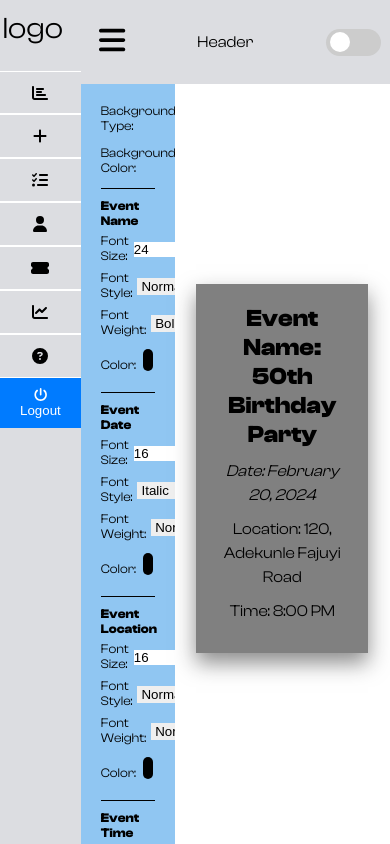
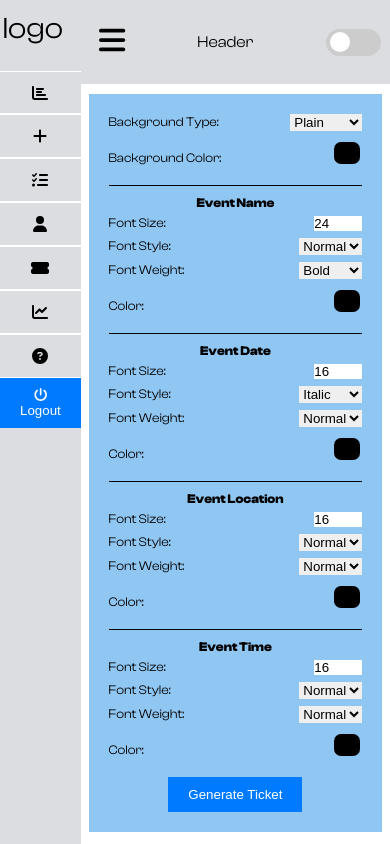
Before and after one commit to owonikokomide/create-event-ticket, a React (Vite) app: page /design-ticket in a window 390 px wide. Built offline with nearby package versions, Linux system fonts and the light colour scheme.

Commit message:
modify responsiveness

```diff
--- a/src/App.css
+++ b/src/App.css
@@ -90,6 +90,7 @@ header .menu-icon {
 	display: flex;
 	flex-direction: column;
 	margin-top: 20px;
+	justify-content: center;
 }
 
 .sidebar .nav-links .nav-link {
@@ -116,6 +117,12 @@ header .menu-icon {
 	font-size: 24px;
 }
 @media (max-width: 640px) {
+	.sidebar{
+		flex: 0.4;
+	}
+	.sidebar .nav-links .nav-link{
+		font-size: 14px;
+	}
 	.sidebar-collapsed .nav-links .nav-link {
 		font-size: 16px;
 	}
@@ -204,6 +211,7 @@ input:checked + .slider:before {
 	position: relative;
 	width: 100%;
 	height: 90%;
+	overflow-x: hidden;
 }
 .content {
 	margin-top: 20px;
--- a/src/css/DesignTicket.css
+++ b/src/css/DesignTicket.css
@@ -27,6 +27,7 @@ button {
 	overflow-y: scroll;
 	height: 91vh;
 	text-align: left;
+	overflow-x: hidden;
 	background-color: var(--bg-design);
 	padding: 20px;
 }
@@ -95,3 +96,24 @@ hr{
 	height: 1px;
 	margin-bottom: 10px;
 }
+@media screen and (max-width: 640px) {
+  .main-content .design {
+    flex-direction: column;
+    margin-top: 0;
+  }
+  .main-content .design .options {
+    width: 95%;
+    height: auto;
+    overflow-y: visible;
+    padding: 20px;
+    text-align: center;
+  }
+  .main-content .design .inner {
+    width: 100%;
+  }
+  .main-content .design .inner .ticket-preview {
+    width: 80%;
+    box-shadow: none;
+	margin: 20px 0;
+  }
+}
```
